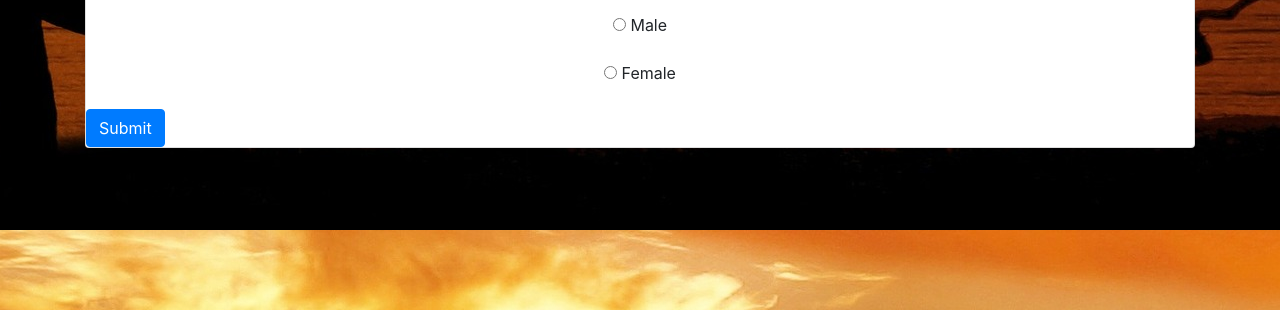
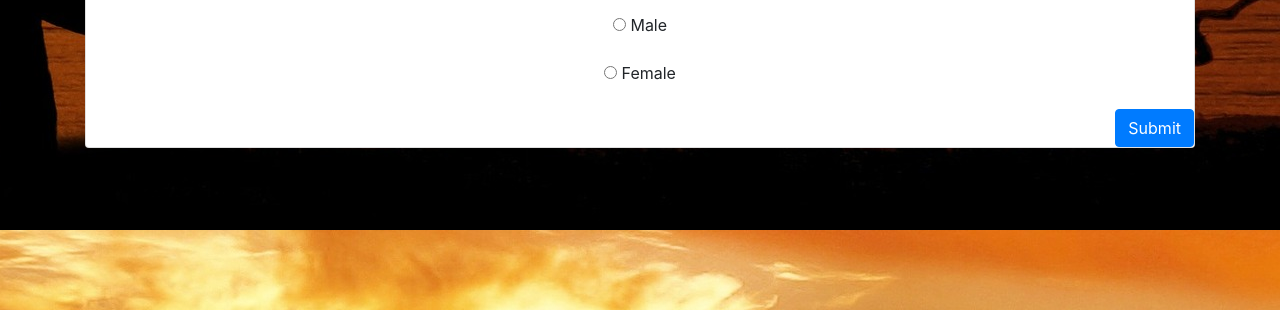
Before and after one commit to dgkilolo/akan-project, a plain HTML site: page akan.html in a window 1280 px wide. Shown: the part 490-800 px from the top of the page. Drawn offline with Linux system fonts and the light colour scheme.

Commit message:
adds a div for the submit button.

```diff
--- a/akan.html
+++ b/akan.html
@@ -48,7 +48,9 @@
             <input type="radio" class="radio-inline" id="femaleb" name="gender" required>
             <label class="radio" for="radio">Female</label>
           </div>
+          <div class="button">
           <button class="btn btn-primary" onclick="akan()" type="submit" id="submit" >Submit</button>
+          </div>
         </form>
       </div>
     </div>
--- a/css/styles.css
+++ b/css/styles.css
@@ -30,3 +30,6 @@ h1{
   background-image: url(../images/ghana.jpg);
   background-position-y: 0px;
 }
+.button{
+  float: right;
+}
```
